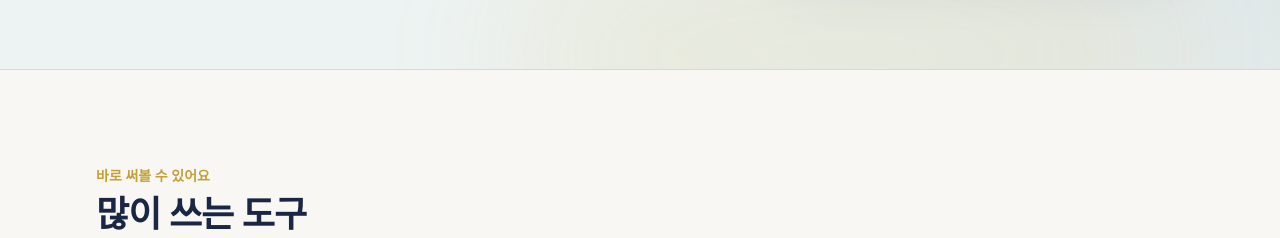
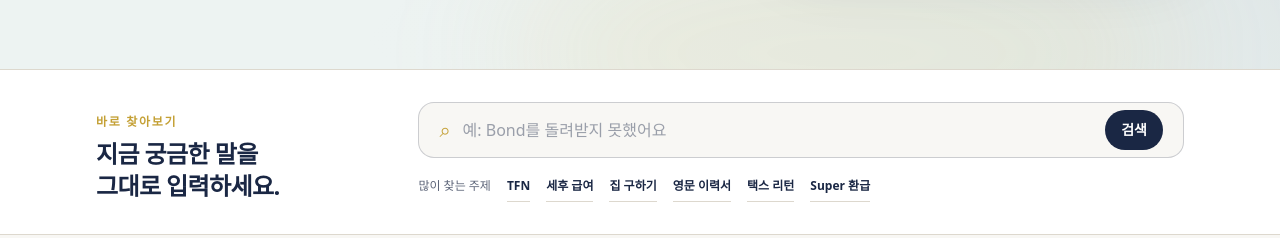
Before and after one commit to jelov219au/aussie-compass, a Next.js app: page / in a window 1280 px wide. Shown: the part 704-942 px from the top of the page. Built offline with nearby package versions, Linux system fonts and the light colour scheme; no server answers.

Commit message:
Add homepage search and trust signals

```diff
--- a/src/app/page.tsx
+++ b/src/app/page.tsx
@@ -6,6 +6,8 @@ import { ArticlesSection } from "@/components/sections/ArticlesSection";
 import { ReturnVisitSection } from "@/components/sections/ReturnVisitSection";
 import { PersonalRouteFinder } from "@/components/sections/PersonalRouteFinder";
 import { PremiumToolsSection } from "@/components/sections/PremiumToolsSection";
+import { HomeSearch } from "@/components/sections/HomeSearch";
+import { HomeTrustBar } from "@/components/sections/HomeTrustBar";
 
 export default function HomePage() {
   return (
@@ -13,10 +15,12 @@ export default function HomePage() {
       <Header />
       <main>
         <Hero />
+        <HomeSearch />
         <ToolsSection />
         <ReturnVisitSection />
         <PersonalRouteFinder />
         <ArticlesSection />
+        <HomeTrustBar />
         <PremiumToolsSection />
       </main>
       <Footer />
--- a/src/app/search/page.tsx
+++ b/src/app/search/page.tsx
@@ -59,4 +59,9 @@ const articleItems: SearchItem[] = articles.map((article) => ({
 
 const items = [...coreItems, ...articleItems];
 
-export default function SearchPage(){return <><BreadcrumbJsonLd items={[{name:"홈",path:"/"},{name:"통합 검색",path:"/search"}]}/><Header/><main className="py-12 sm:py-16"><Container><Link href="/" className="inline-flex min-h-11 items-center text-sm font-medium text-muted hover:text-navy">&larr; 홈으로 돌아가기</Link><div className="mt-8 max-w-4xl"><p className="text-xs font-semibold uppercase tracking-[0.2em] text-gold">막막한 순간에 찾아보세요</p><h1 className="mt-3 text-4xl font-semibold tracking-tight text-navy sm:text-5xl">어떤 정보가 필요한가요?</h1><p className="mt-5 max-w-3xl leading-7 text-muted">도구 이름을 몰라도 괜찮아요. 궁금한 단어나 지금 겪고 있는 상황을 입력하면 관련 도구와 글을 함께 찾아드려요.</p></div><SiteSearch items={items}/><p className="mt-4 border-l-2 border-gold pl-4 text-xs leading-5 text-muted">입력한 검색어는 서버로 보내거나 저장하지 않아요. 지금 보고 있는 페이지 안에서만 검색합니다.</p></Container></main><Footer/></>}
+export default async function SearchPage({ searchParams }: { searchParams: Promise<{ q?: string | string[] }> }) {
+  const params = await searchParams;
+  const initialQuery = typeof params.q === "string" ? params.q.slice(0, 120) : "";
+
+  return <><BreadcrumbJsonLd items={[{name:"홈",path:"/"},{name:"통합 검색",path:"/search"}]}/><Header/><main className="py-12 sm:py-16"><Container><Link href="/" className="inline-flex min-h-11 items-center text-sm font-medium text-muted hover:text-navy">&larr; 홈으로 돌아가기</Link><div className="mt-8 max-w-4xl"><p className="text-xs font-semibold uppercase tracking-[0.2em] text-gold">막막한 순간에 찾아보세요</p><h1 className="mt-3 text-4xl font-semibold tracking-tight text-navy sm:text-5xl">어떤 정보가 필요한가요?</h1><p className="mt-5 max-w-3xl leading-7 text-muted">도구 이름을 몰라도 괜찮아요. 궁금한 단어나 지금 겪고 있는 상황을 입력하면 관련 도구와 글을 함께 찾아드려요.</p></div><SiteSearch items={items} initialQuery={initialQuery}/><p className="mt-4 border-l-2 border-gold pl-4 text-xs leading-5 text-muted">검색어는 검색 결과 페이지를 여는 데만 사용하며 계정 정보와 연결해 저장하지 않아요. 결과 필터링은 지금 보고 있는 페이지 안에서 처리합니다.</p></Container></main><Footer/></>;
+}
--- a/src/components/search/SiteSearch.tsx
+++ b/src/components/search/SiteSearch.tsx
@@ -8,8 +8,8 @@ export type SearchItem = { href: string; type: "도구" | "가이드" | "자료"
 const suggestions = ["TFN", "Bond", "전기 요금", "세후 급여", "영문 이력서", "택스 리턴", "Super 환급", "중고거래", "통역", "교통"];
 const normalize = (value: string) => value.toLocaleLowerCase("ko-KR").replace(/\s+/g, "").replace(/[·/–—-]/g, "");
 
-export function SiteSearch({ items }: { items: SearchItem[] }) {
-  const [query, setQuery] = useState("");
+export function SiteSearch({ items, initialQuery = "" }: { items: SearchItem[]; initialQuery?: string }) {
+  const [query, setQuery] = useState(initialQuery);
   const normalized = normalize(query.trim());
   const results = useMemo(() => {
     if (!normalized) return items;
--- /dev/null
+++ b/src/components/sections/HomeSearch.tsx
@@ -0,0 +1,57 @@
+import Link from "next/link";
+import { Container } from "@/components/ui/Container";
+
+const popularSearches = [
+  "TFN",
+  "세후 급여",
+  "집 구하기",
+  "영문 이력서",
+  "택스 리턴",
+  "Super 환급",
+];
+
+export function HomeSearch() {
+  return (
+    <section className="border-b border-border bg-white" aria-labelledby="home-search-heading">
+      <Container className="py-7 sm:py-8">
+        <form action="/search" method="get" className="grid gap-4 lg:grid-cols-[minmax(14rem,0.55fr)_minmax(0,1.45fr)] lg:items-end lg:gap-8">
+          <div>
+            <p className="text-xs font-semibold tracking-[0.14em] text-gold">바로 찾아보기</p>
+            <h2 id="home-search-heading" className="mt-2 text-xl font-semibold tracking-tight text-navy sm:text-2xl">
+              지금 궁금한 말을 그대로 입력하세요.
+            </h2>
+          </div>
+          <div>
+            <label htmlFor="home-search" className="sr-only">호주 생활 정보 검색</label>
+            <div className="flex min-h-14 items-center rounded-2xl border border-navy/20 bg-background px-4 transition focus-within:border-navy focus-within:ring-2 focus-within:ring-navy/10 sm:px-5">
+              <span className="mr-3 text-xl text-gold" aria-hidden="true">⌕</span>
+              <input
+                id="home-search"
+                name="q"
+                type="search"
+                autoComplete="off"
+                placeholder="예: Bond를 돌려받지 못했어요"
+                className="min-w-0 flex-1 bg-transparent py-3 text-base text-navy outline-none placeholder:text-muted/60"
+              />
+              <button type="submit" className="ml-3 inline-flex min-h-10 shrink-0 items-center rounded-full bg-navy px-4 text-sm font-semibold text-white transition hover:bg-navy-light">
+                검색
+              </button>
+            </div>
+            <div className="mt-3 flex flex-wrap items-center gap-x-4 gap-y-2">
+              <span className="text-xs text-muted">많이 찾는 주제</span>
+              {popularSearches.map((query) => (
+                <Link
+                  key={query}
+                  href={`/search?q=${encodeURIComponent(query)}`}
+                  className="inline-flex min-h-8 items-center border-b border-border text-xs font-semibold text-navy transition hover:border-gold"
+                >
+                  {query}
+                </Link>
+              ))}
+            </div>
+          </div>
+        </form>
+      </Container>
+    </section>
+  );
+}
--- /dev/null
+++ b/src/components/sections/HomeTrustBar.tsx
@@ -0,0 +1,59 @@
+import Link from "next/link";
+import { Container } from "@/components/ui/Container";
+
+const principles = [
+  {
+    number: "01",
+    title: "공식 출처부터 확인해요",
+    description: "ATO, Fair Work와 주정부 안내를 바탕으로 정리하고, 원문을 다시 볼 수 있는 링크도 함께 남겨요.",
+    href: "/editorial-policy",
+    linkLabel: "작성 원칙",
+  },
+  {
+    number: "02",
+    title: "개인정보는 꼭 필요한 만큼만",
+    description: "대부분의 계산과 기록은 로그인 없이 쓸 수 있고, 입력한 내용은 사용 중인 기기에만 남아요.",
+    href: "/privacy",
+    linkLabel: "개인정보 안내",
+  },
+  {
+    number: "03",
+    title: "전문가 확인이 필요하면 알려드려요",
+    description: "누구에게나 적용되는 안내와 개인별 세무·법률 판단이 필요한 부분을 섞지 않고 따로 표시해요.",
+    href: "/disclaimer",
+    linkLabel: "이용 전 확인",
+  },
+];
+
+export function HomeTrustBar() {
+  return (
+    <section className="border-b border-border bg-surface py-8 sm:py-10" aria-labelledby="home-trust-heading">
+      <Container>
+        <div className="flex flex-col gap-3 sm:flex-row sm:items-end sm:justify-between">
+          <div>
+            <p className="text-xs font-semibold tracking-[0.14em] text-gold">안심하고 확인할 수 있도록</p>
+            <h2 id="home-trust-heading" className="mt-2 text-2xl font-semibold tracking-tight text-navy">어떤 기준으로 만들었는지 먼저 보여드릴게요.</h2>
+          </div>
+          <Link href="/editorial-policy" className="inline-flex min-h-10 items-center text-sm font-semibold text-navy">
+            전체 운영 원칙 보기 →
+          </Link>
+        </div>
+
+        <ol className="mt-6 grid gap-px overflow-hidden rounded-2xl border border-border bg-border lg:grid-cols-3">
+          {principles.map((item) => (
+            <li key={item.number} className="bg-white p-5 sm:p-6">
+              <div className="flex items-center justify-between gap-4">
+                <span className="font-mono text-xs text-gold">{item.number}</span>
+                <Link href={item.href} className="text-xs font-semibold text-muted transition hover:text-navy">
+                  {item.linkLabel} →
+                </Link>
+              </div>
+              <h3 className="mt-5 text-lg font-semibold text-navy">{item.title}</h3>
+              <p className="mt-2 text-sm leading-6 text-muted">{item.description}</p>
+            </li>
+          ))}
+        </ol>
+      </Container>
+    </section>
+  );
+}
--- a/src/components/seo/JsonLd.tsx
+++ b/src/components/seo/JsonLd.tsx
@@ -27,6 +27,14 @@ export function SiteJsonLd() {
         url: siteUrl,
         inLanguage: "ko",
         description: "호주 급여, 세금, Super 계산기와 한국어 생활 가이드를 제공하는 실용 정보 사이트입니다.",
+        potentialAction: {
+          "@type": "SearchAction",
+          target: {
+            "@type": "EntryPoint",
+            urlTemplate: `${siteUrl}/search?q={search_term_string}`,
+          },
+          "query-input": "required name=search_term_string",
+        },
       }}
     />
   );
```
